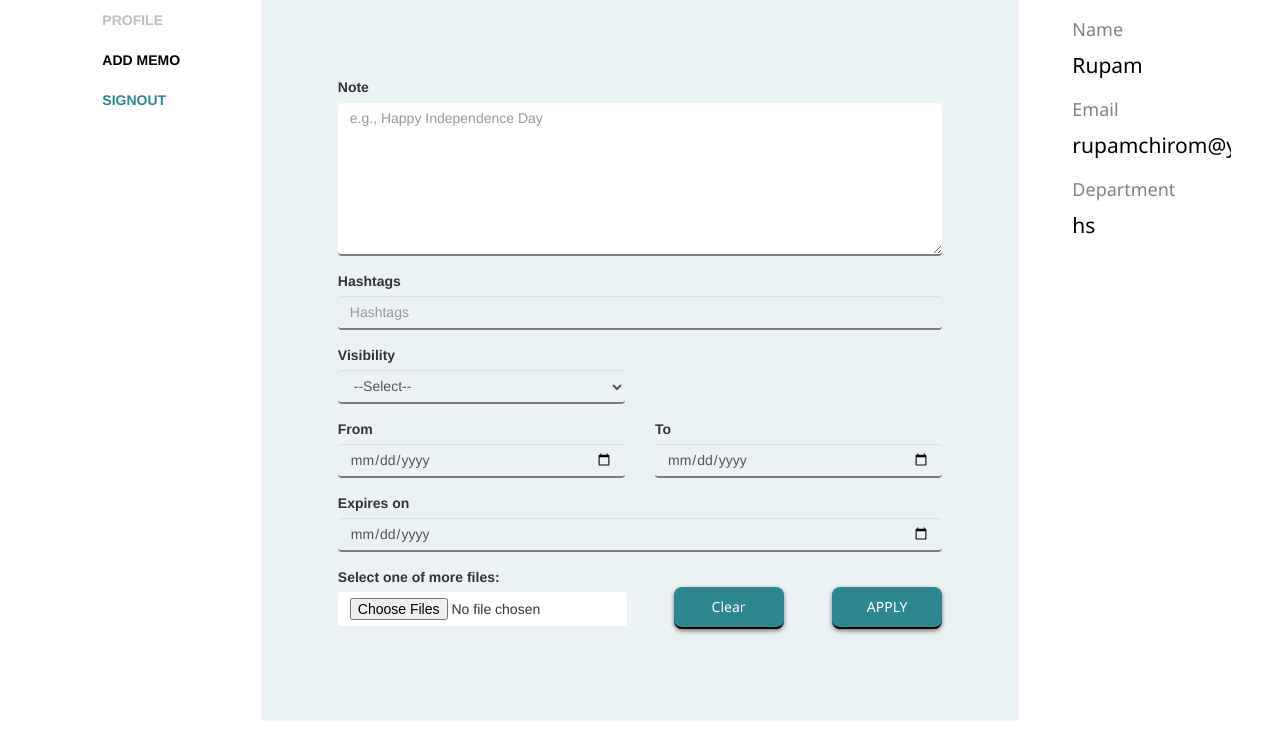
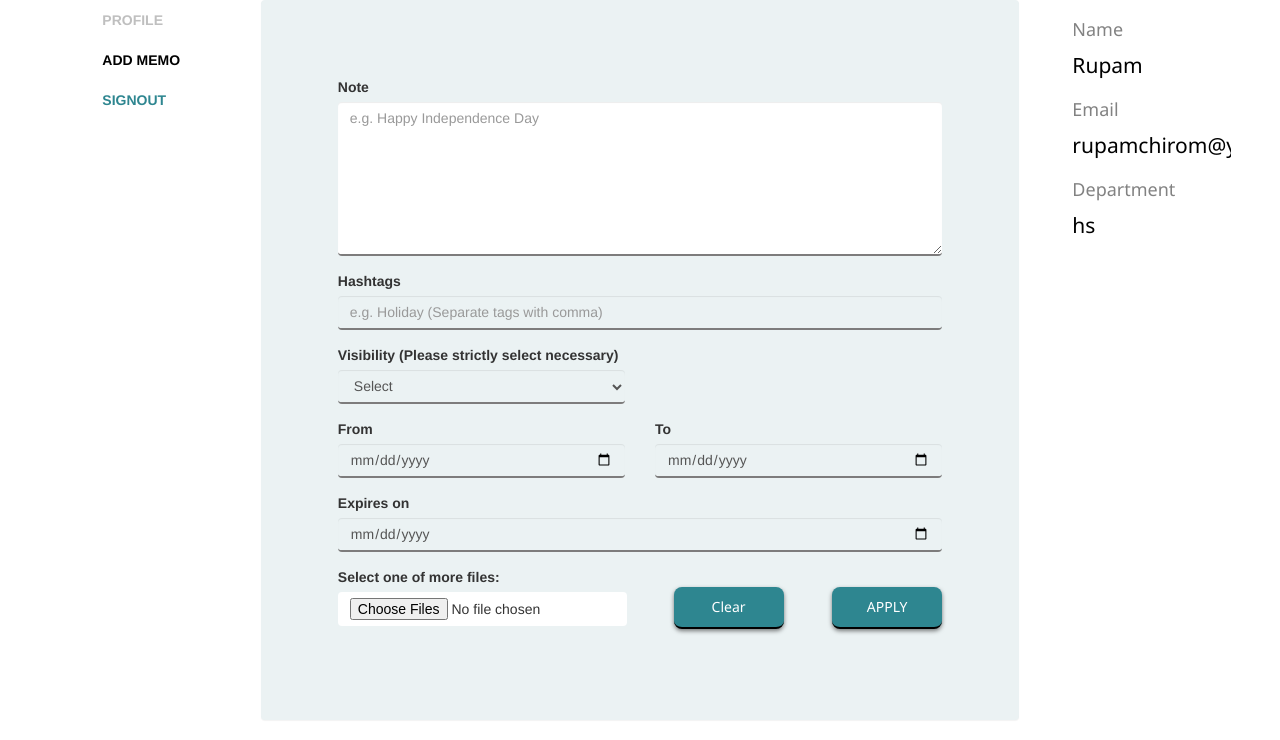
Before and after one commit to AdharshKrish/pec.edu, a PHP site: page /pec/cms/pages/addmemo.php in a window 1280 px wide. Shown: the part 80-820 px from the top of the page. Run offline with PHP 8.4, Linux system fonts and the light colour scheme; a user stored in the database is signed in; data comes from the database, SQL or seed files in the repository.

Commit message:
added scrollbar styling

```diff
--- a/cms/css/master.css
+++ b/cms/css/master.css
@@ -5,6 +5,20 @@
 .testBorder2{
     border: 1px solid royalblue;
     padding: 1px;
+}
+::-webkit-scrollbar {
+    width: 0.35em;
+    height: 0.35em;
+}
+
+::-webkit-scrollbar-track {
+    box-shadow: inset 0 0 3px rgba(0, 0, 0, 0.3);
+}
+
+::-webkit-scrollbar-thumb {
+    background-color: #707070;
+    border-radius: 8px;
+    outline: 1px solid #f8f8f8;
 }
 /*
 .inner-container{
--- a/cms/pages/addmemo.php
+++ b/cms/pages/addmemo.php
@@ -106,26 +106,26 @@ else {
                     <?php
                 if($error==1)
                  echo "  <div class='alert alert-danger'>
-                 <strong>THE INPUT FORMAT IS WRONG OR IS NOT FILLED AT ALL</strong>        please donot spam or else your system will be banned
+                 <strong>THE INPUT FORMAT IS WRONG OR IS NOT FILLED AT ALL</strong>Please do not spam or else your system will be banned
                </div>";
                 ?>
                         <form action="../DB_TRANS/addmemo_faculty.php" class="form" enctype='multipart/form-data' method="POST">
                             <div class="form-group">
                                 <label for="note"> Note </label>
-                                <textarea name="note" cols="30" rows="7" class="form-control" placeholder="e.g., Happy Independence Day" style="background-color: white;" ></textarea>
+                                <textarea name="note" cols="30" rows="7" class="form-control" placeholder="e.g. Happy Independence Day" style="background-color: white;" ></textarea>
                             </div>
                             <div class="form-group">
                                 <label for="phone">Hashtags</label>
-                                <input type="text" name="tags" placeholder="Hashtags" class="form-control">
+                                <input type="text" name="tags" placeholder="e.g. Holiday (Separate tags with comma)" class="form-control">
                             </div>
 
                             <div class="row">
 
                                 <div class="col-sm-6">
                                     <div class="form-group">
-                                        <label for="date-from">Visibility</label>
+                                        <label for="date-from">Visibility (Please strictly select necessary)</label>
                                         <select name="visib" class="form-control">
-                                            <option value="none">--Select--</option>
+                                            <option value="none"selected="true" disabled>Select</option>
                                             <option value="all">ALL DEPARTMENTS AND MAIN PAGE</option>
                                             <option value="main">MAIN PAGE</option>
                                             <option value="cse">Computer Science and Engineering</option>
```
